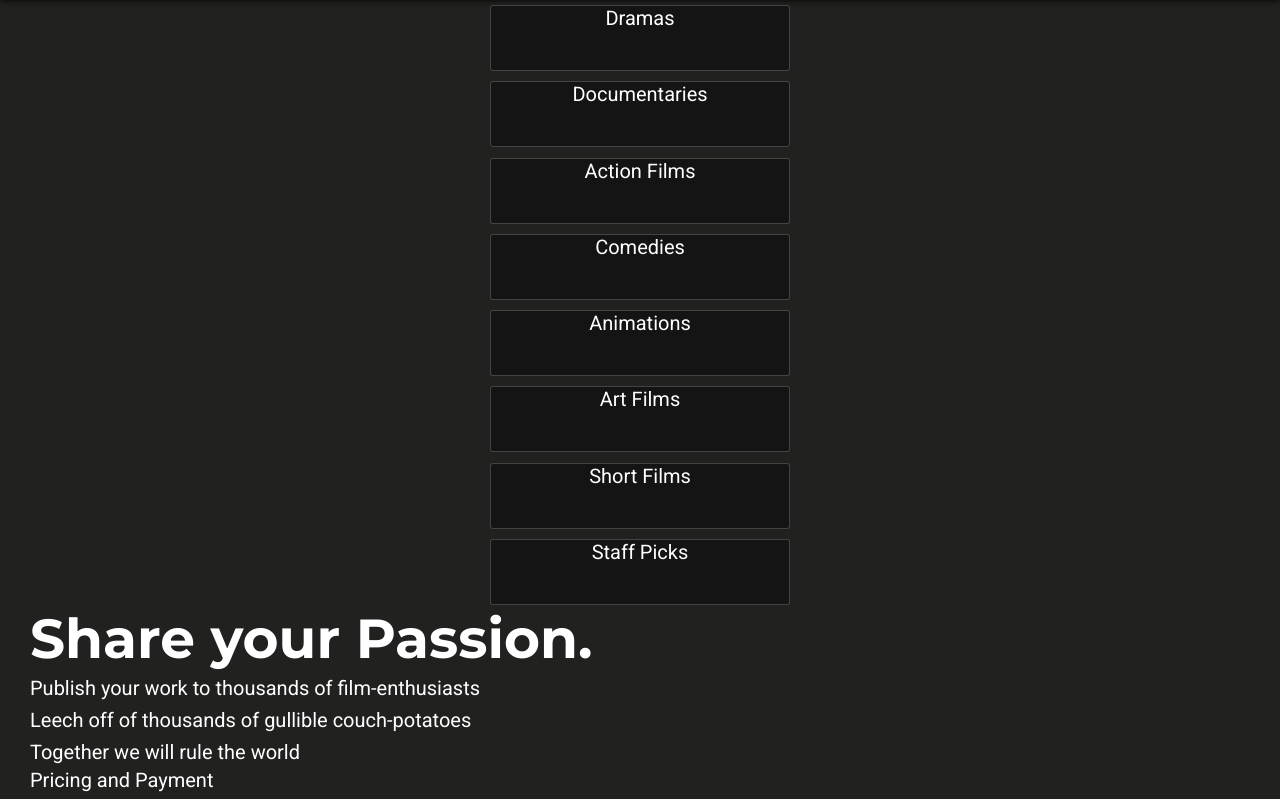
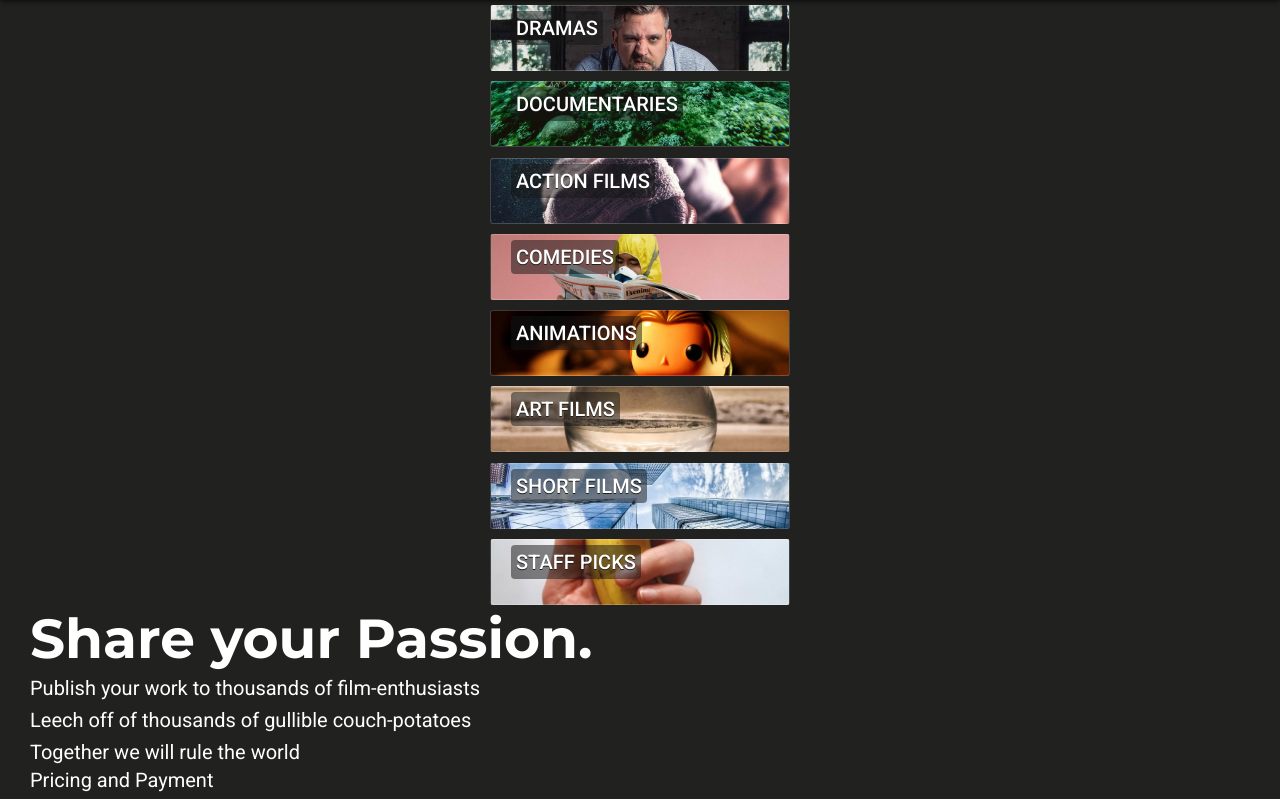
Before and after one commit to Hawkas/CA2Torbjorn, a plain HTML site: page index.html in a window 1280 px wide. Shown: the part 660-1459 px from the top of the page. Drawn offline with Linux system fonts and the light colour scheme.

Commit message:
welp, at least i tried

```diff
--- a/index.html
+++ b/index.html
@@ -79,23 +79,45 @@
       <section class="homebrowse">
         <h3>Browse our Library</h3>
         <ul class="browseflex">
-          <li><a class="browseimage dramas" href="films.html">Dramas</a></li>
           <li>
-            <a class="browseimage docu" href="films.html">Documentaries</a>
+            <a class="browseimage dramas" href="films.html"
+              ><span>Dramas</span></a
+            >
           </li>
           <li>
-            <a class="browseimage action" href="films.html">Action Films</a>
-          </li>
-          <li><a class="browseimage comedy" href="films.html">Comedies</a></li>
-          <li>
-            <a class="browseimage animat" href="films.html">Animations</a>
-          </li>
-          <li><a class="browseimage artf" href="films.html">Art Films</a></li>
-          <li>
-            <a class="browseimage shortf" href="films.html">Short Films</a>
+            <a class="browseimage docu" href="films.html"
+              ><span>Documentaries</span></a
+            >
           </li>
           <li>
-            <a class="browseimage staffp" href="films.html">Staff Picks</a>
+            <a class="browseimage action" href="films.html"
+              ><span>Action Films</span></a
+            >
+          </li>
+          <li>
+            <a class="browseimage comedy" href="films.html"
+              ><span>Comedies</span></a
+            >
+          </li>
+          <li>
+            <a class="browseimage animat" href="films.html"
+              ><span>Animations</span></a
+            >
+          </li>
+          <li>
+            <a class="browseimage artf" href="films.html"
+              ><span>Art Films</span></a
+            >
+          </li>
+          <li>
+            <a class="browseimage shortf" href="films.html"
+              ><span>Short Films</span></a
+            >
+          </li>
+          <li>
+            <a class="browseimage staffp" href="films.html"
+              ><span>Staff Picks</span></a
+            >
           </li>
         </ul>
       </section>
--- a/styles/styles.css
+++ b/styles/styles.css
@@ -474,11 +474,11 @@ ul.accountnav > li:first-child > a {
   padding: 0;
   width: 100%;
 }
-.browseimage.dramas {
-  background-image: url(../images/angryman.jpg);
-}
 .browseimage {
-  display: block;
+  display: flex;
+  flex-flow: row;
+  justify-content: flex-start;
+  align-items: center;
   margin-top: 8.33;
   margin-bottom: 8.33;
   border: 1px solid rgba(255, 255, 255, 0.2);
@@ -489,8 +489,53 @@ ul.accountnav > li:first-child > a {
   background-color: var(--blacker);
   background-size: cover;
   background-position: center;
+  transition: transform 0.5s ease-in;
 }
-
+.browseimage > span {
+  margin-left: 20px;
+  font-weight: 500;
+  margin-bottom: 20px;
+  text-transform: uppercase;
+  text-shadow: 0px 1px 0px var(--black);
+  border-radius: 4px;
+  padding: 5px;
+  background-color: rgba(20, 20, 20, 0.5);
+}
+.browseimage.dramas {
+  background-image: url(../images/films/angryman.jpg);
+  background-position: 50% 15%;
+}
+.browseimage.docu {
+  background-image: url(../images/films/turtle.jpg);
+  background-position: right bottom;
+}
+.browseimage.action {
+  background-image: url(../images/films/boxerman.jpg);
+}
+.browseimage.comedy {
+  background-image: url(../images/films/hazmat.jpg);
+  background-position: 50% 20%;
+}
+.browseimage.animat {
+  background-image: url(../images/films/toyfigurine.jpg);
+  background-position: 50% 30%;
+}
+.browseimage.artf {
+  background-image: url(../images/films/aquadrop.jpg);
+  background-position: center;
+}
+.browseimage.shortf {
+  background-image: url(../images/films/skyscraper.jpg);
+}
+.browseimage.staffp {
+  background-image: url(../images/films/banana.jpg);
+  background-position: center;
+}
+.browseimage:hover,
+.browseimage:focus {
+  transform: scale(1.1);
+  border: 1px solid var(--blue);
+}
 .passion {
   grid-area: 4 / 2;
 }
```
